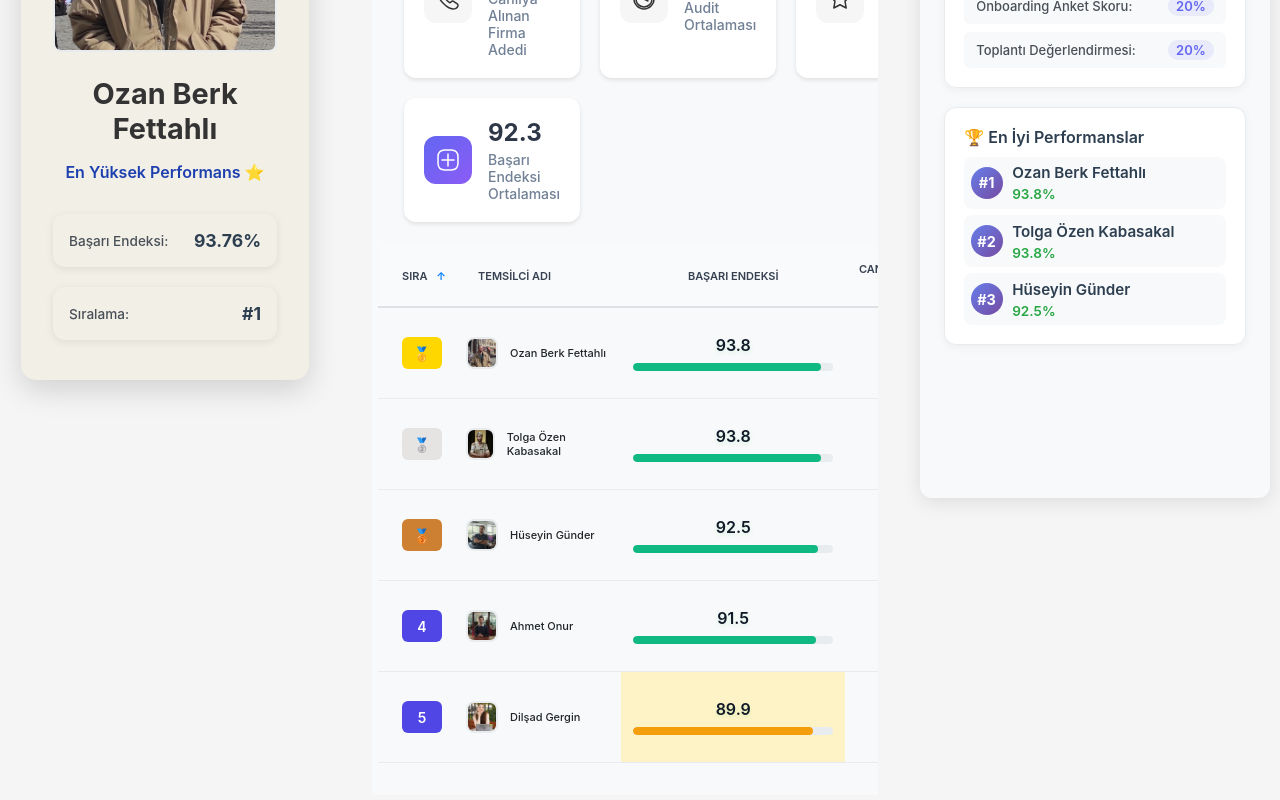
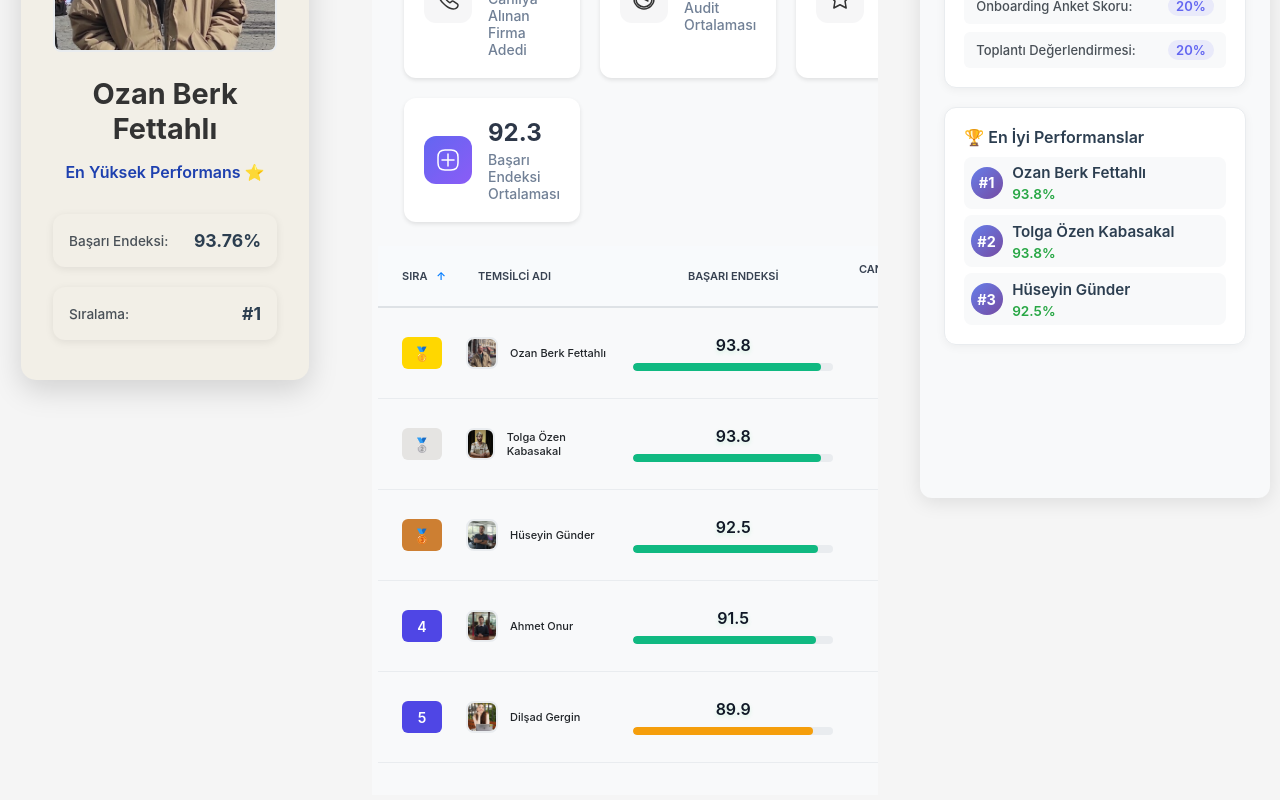
Before and after one commit to zafercobannn/scale-plus-basari-endeksi, a React (Create React App) app: page / in a window 1280 px wide. Shown: the part 252-1052 px from the top of the page. Built offline with nearby package versions, Linux system fonts and the light colour scheme; a web font is replaced by a local one.

Commit message:
Remove yellow background from success index cells

```diff
--- a/src/components/SuccessIndexDashboard.tsx
+++ b/src/components/SuccessIndexDashboard.tsx
@@ -70,9 +70,7 @@ const SuccessIndexDashboard: React.FC<SuccessIndexDashboardProps> = ({ represent
   };
 
   const getSuccessIndexCellBackground = (successIndex: number): string => {
-    const score = successIndex * 100; // 0-1 aralığını 0-100'e çevir
-    if (score < 90) return '#FEF3C7'; // Sarı arka plan (90'ın altı için)
-    return 'transparent'; // Normal arka plan
+    return 'transparent'; // Her zaman şeffaf arka plan
   };
 
 
```
Also changed, not shown: 2 other files (tests, documents, lock files or other folders).
